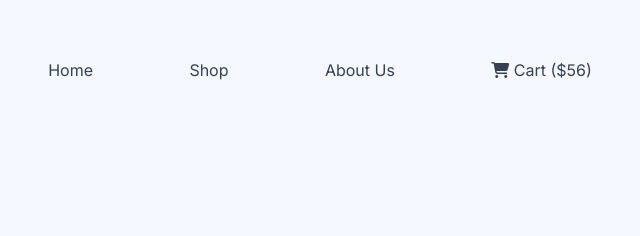
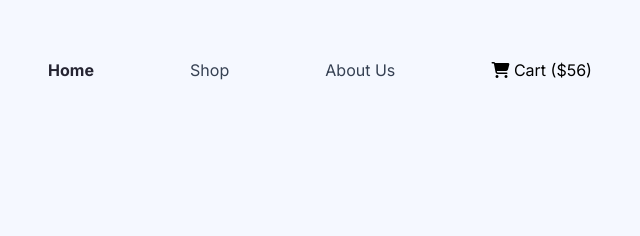
Before and after one commit to mramitkb/B12-Flowers-Store-A2, a plain HTML site: page index.html in a window 1280 px wide. Shown: the top 236 px of the page, 640-1280 px from the left. Drawn offline with nearby package versions, Linux system fonts and the light colour scheme.

Commit message:
Assignment-2 Completed

```diff
--- a/index.html
+++ b/index.html
@@ -24,10 +24,10 @@
         <nav class="flex items-center justify-between mt-7">
             <img class="w-fit" src="./resources/assets/logo.png" alt="">
             <ul class="flex items-center justify-around w-1/2 md:text-gray-700">
-                <li class="hidden md:block hover:text-black"><a href="">Home</a></li>
+                <li class="hidden md:block text-[#252432] font-bold"><a href="">Home</a></li>
                 <li class="hidden hover:text-black md:block"><a href="">Shop</a></li>
                 <li class="hidden hover:text-black md:block"><a href="">About Us</a></li>
-                <li class="hover:text-black"><a href=""><i class="fa-solid fa-cart-shopping"></i> Cart ($56)</a></li>
+                <li class="text-black"><a href=""><i class="fa-solid fa-cart-shopping"></i> Cart ($56)</a></li>
             </ul>
         </nav>
         <!-- Banner Section -->
```
